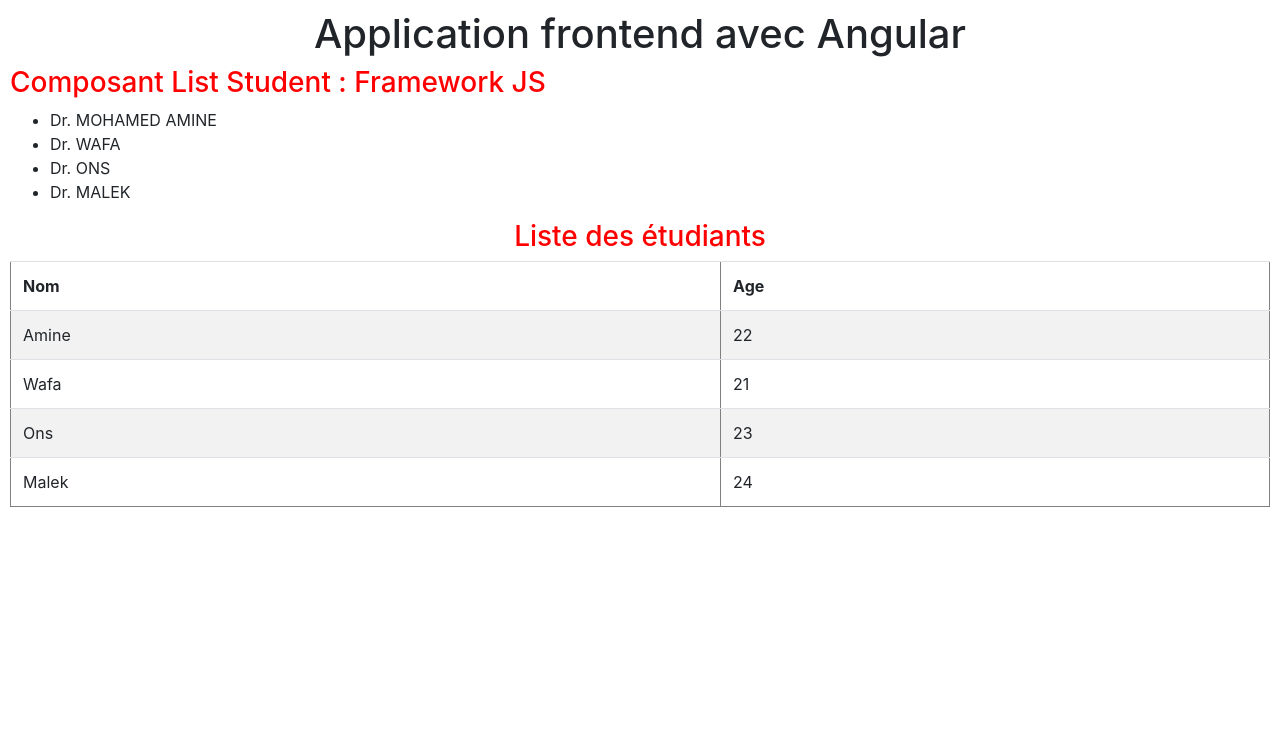
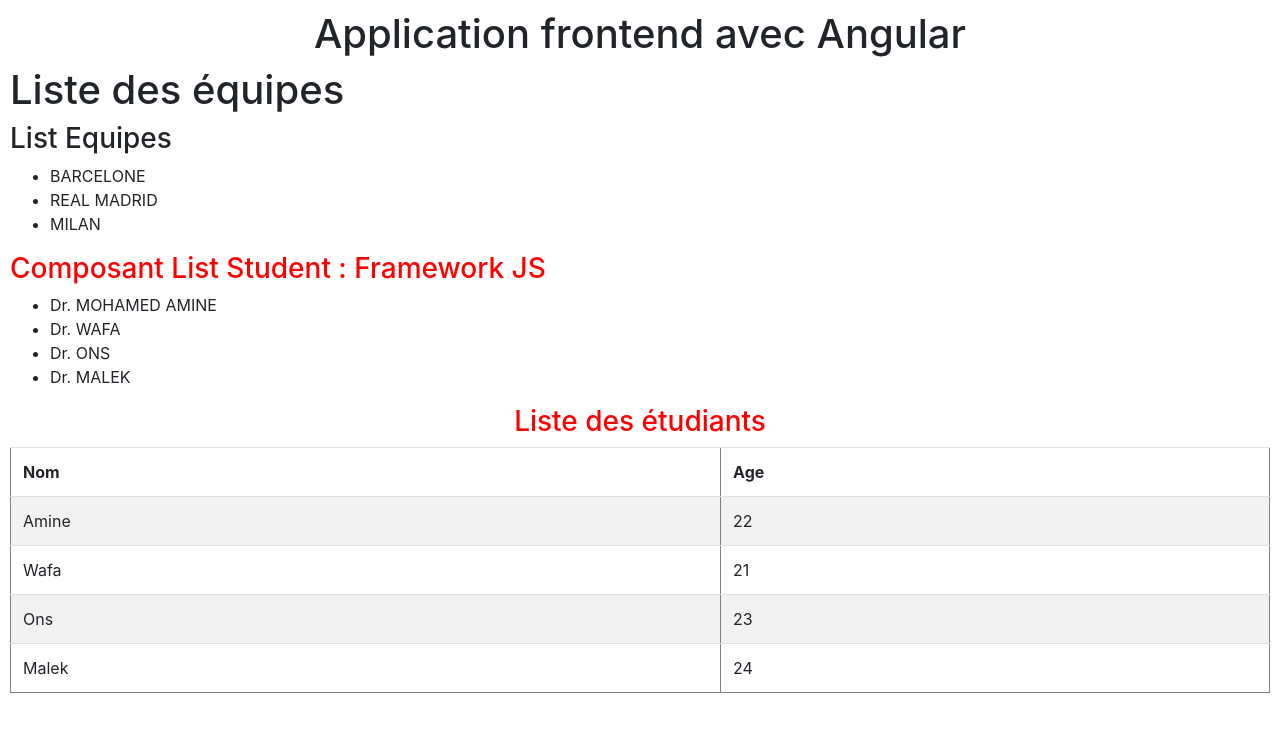
Before and after one commit to MezghichGit/angular_groupeA, an Angular app: page / in a window 1280 px wide. Shown: the top 732 px of the page. Built offline with nearby package versions, Linux system fonts and the light colour scheme.

Commit message:
creation de service + composant equipe

```diff
--- a/src/app/app.component.html
+++ b/src/app/app.component.html
@@ -1,2 +1,4 @@
 <h1 align="center">Application frontend avec Angular</h1>
+<h1>Liste des équipes</h1>
+<app-equipe></app-equipe>
 <app-student-list></app-student-list>
--- a/src/app/app.module.ts
+++ b/src/app/app.module.ts
@@ -5,12 +5,14 @@
 import { AppComponent } from './app.component';
 import { StudentListComponent } from './student-list/student-list.component';
 import { AddDrPipe } from './add-dr.pipe';
+import { EquipeComponent } from './equipe/equipe.component';
 
 @NgModule({
   declarations: [
     AppComponent,
     StudentListComponent,
-    AddDrPipe
+    AddDrPipe,
+    EquipeComponent
   ],
   imports: [
     BrowserModule,
--- /dev/null
+++ b/src/app/equipe/equipe.component.html
@@ -0,0 +1,6 @@
+<h3> List Equipes</h3>
+
+<ul>
+
+  <li *ngFor="let equipe of mesEquipes">{{equipe|uppercase}}</li>
+</ul>
--- /dev/null
+++ b/src/app/equipe/equipe.component.ts
@@ -0,0 +1,17 @@
+import { Component, OnInit } from '@angular/core';
+import {EquipeService} from "../services/equipe.service";
+@Component({
+  selector: 'app-equipe',
+  templateUrl: './equipe.component.html',
+  styleUrls: ['./equipe.component.css']
+})
+export class EquipeComponent implements OnInit {
+
+  mesEquipes:string[]=[];
+  constructor(private service : EquipeService) { }  // injection de dépendences
+
+  ngOnInit(): void {
+    this.mesEquipes = this.service.getEquipes();
+  }
+
+}
--- /dev/null
+++ b/src/app/services/equipe.service.ts
@@ -0,0 +1,15 @@
+import { Injectable } from '@angular/core';
+
+@Injectable({
+  providedIn: 'root'
+})
+export class EquipeService {
+
+  equipes :string[] = ["Barcelone","Real Madrid","Milan"];
+  constructor() { }
+
+  public getEquipes():string[]
+  {
+     return this.equipes;
+  }
+}
```
Also changed, not shown: src/app/equipe/equipe.component.css (added), 2 other files (tests, documents, lock files or other folders).
